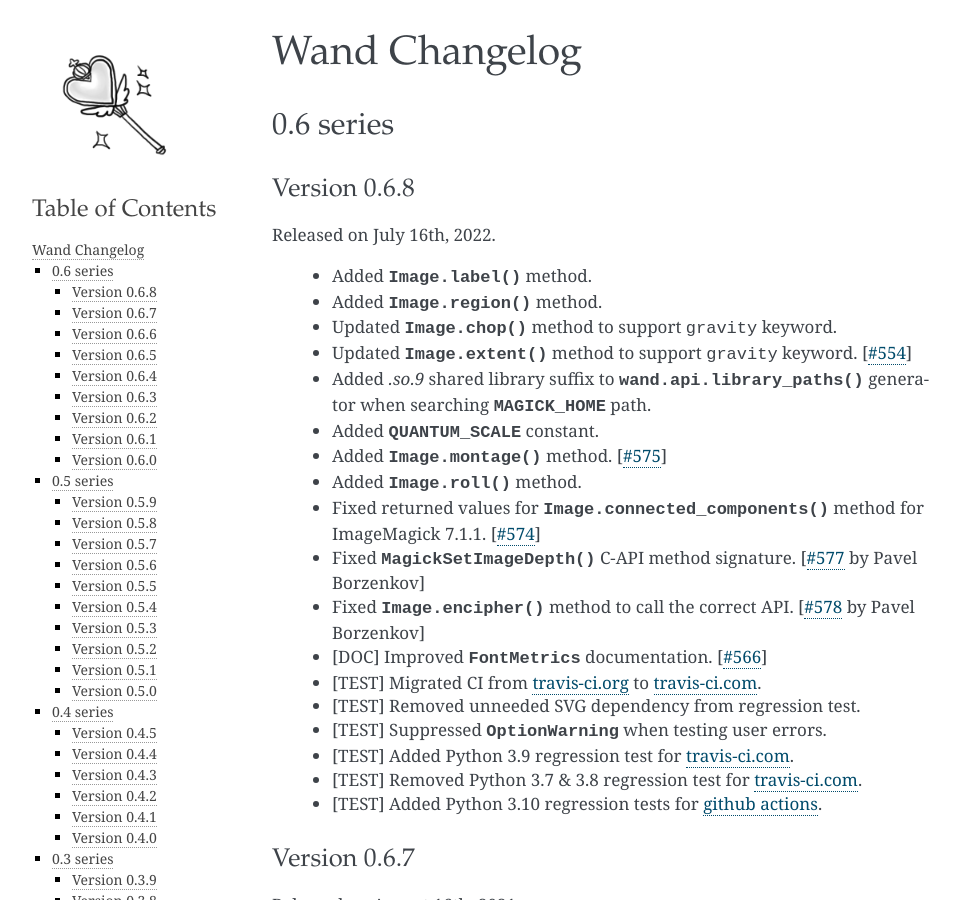
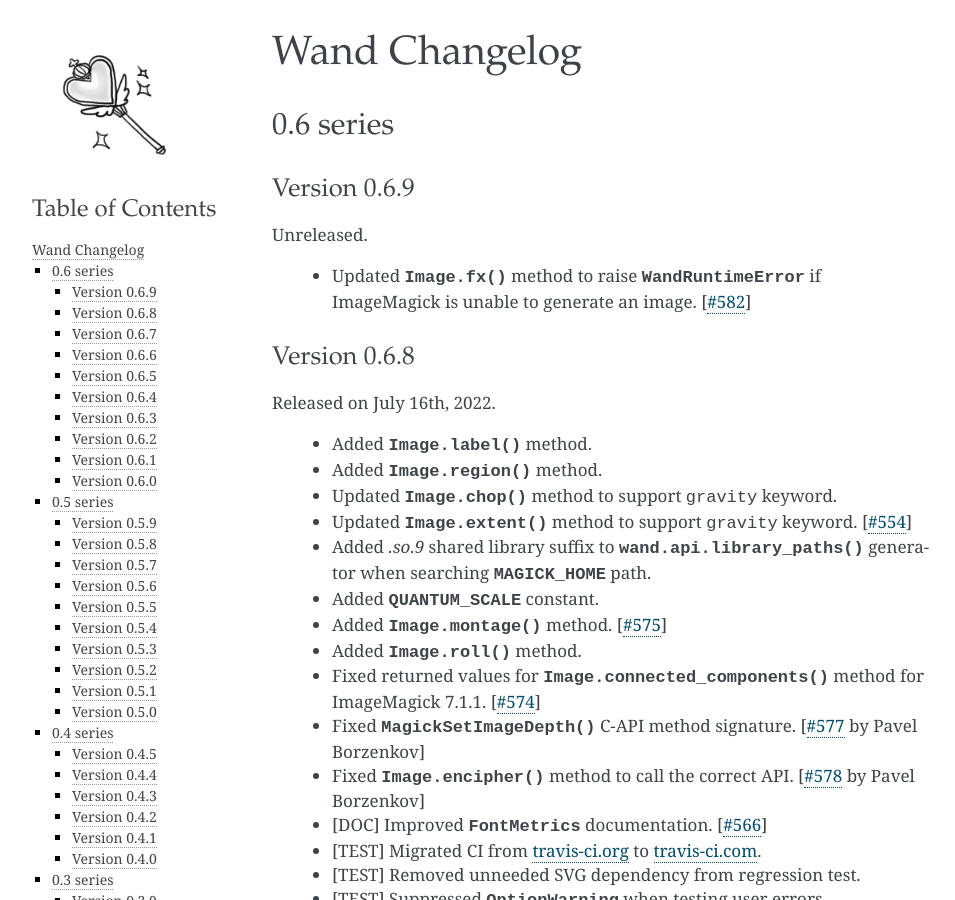
Before and after one commit to emcconville/wand, a Sphinx documentation site: the page built from docs/changes.rst, in a window 1280 px wide and 900 px high. Shown: the whole window, without its empty margins (148-1103 px from the left). Built offline with Sphinx 7.4.7, drawn with Linux system fonts in a browser that asks for light colours; some web fonts are replaced; the version number could not be read and is left out.

Commit message:
Updated docs to cover #582

```diff
--- a/docs/changes.rst
+++ b/docs/changes.rst
@@ -5,6 +5,16 @@ Wand Changelog
 
 0.6 series
 ~~~~~~~~~~
+
+
+.. _changelog-0.6.9:
+
+Version 0.6.9
+-------------
+
+Unreleased.
+
+ - Updated :meth:`Image.fx() <wand.image.BaseImage.fx>` method to raise :class:`~wand.exceptions.WandRuntimeError` if ImageMagick is unable to generate an image. [:issue:`582`]
 
 
 .. _changelog-0.6.8:
```
Also changed, not shown: 1 other file.
